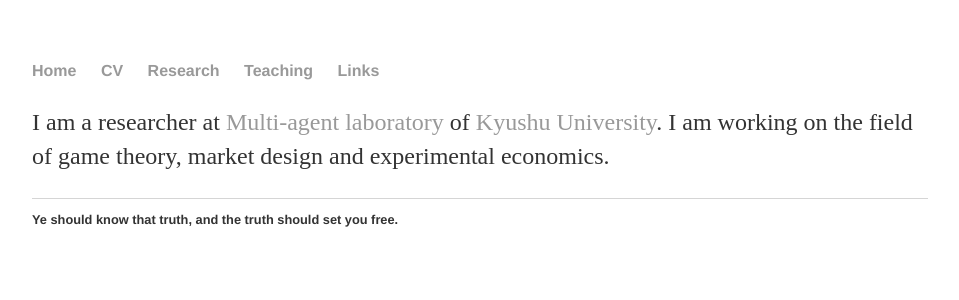
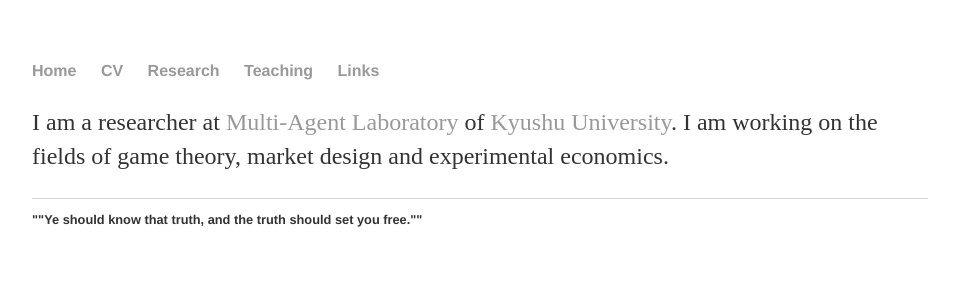
Before and after one commit to zlchurch/zlchurch.github.io, a Jekyll site: the page built from index.md, in a window 1280 px wide. Shown: the top 300 px of the page, without its empty margins (160-1119 px from the left). Built offline with Jekyll 4.4.1, drawn with Linux system fonts in a browser that asks for light colours; our own code applies the rules of GitHub Pages for plain Markdown files.

Commit message:
no message

```diff
--- a/_layouts/default.html
+++ b/_layouts/default.html
@@ -27,7 +27,7 @@
   <footer>
    <ul>
 
-   <li>Ye should know that truth, and the truth should set you free.</li>
+   <li>""Ye should know that truth, and the truth should set you free.""</li>
    </ul>
   </footer>
   </body>
--- a/index.md
+++ b/index.md
@@ -1,2 +1,2 @@
-I am a researcher at [Multi-agent laboratory](http://www.agent.inf.kyushu-u.ac.jp/) of [Kyushu University](http://www.kyushu-u.ac.jp/en/).
-I am working on the field of game theory, market design and experimental economics.
+I am a researcher at [Multi-Agent Laboratory](http://www.agent.inf.kyushu-u.ac.jp/) of [Kyushu University](http://www.kyushu-u.ac.jp/en/).
+I am working on the fields of game theory, market design and experimental economics.
```
Also changed, not shown: Links/README.md (+8 -8 lines), cv/README.md (added, +1 -0 lines).
